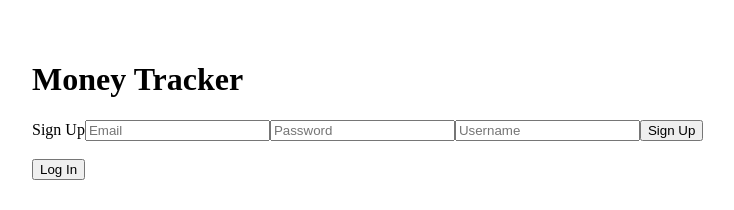
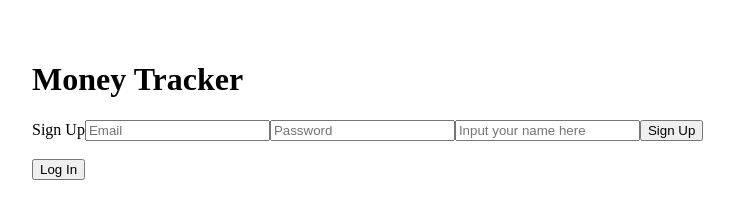
Before and after one commit to kywk23/project-2-THRIFTYCO, a React (Vite) app: page / in a window 1280 px wide. Shown: the top 210 px of the page, without its empty margins (8-742 px from the left). Built offline with nearby package versions, Linux system fonts and the light colour scheme; no server answers.

Commit message:
sign up w displayName works. log in working

```diff
--- a/src/Components/LogInSignUp.jsx
+++ b/src/Components/LogInSignUp.jsx
@@ -1,31 +1,37 @@
 import { createUserWithEmailAndPassword, signInWithEmailAndPassword } from "firebase/auth";
 import { useState } from "react";
-import { auth } from "../firebase";
+import { auth, updateProfileInfo } from "./firebase.jsx";
 
 export default function LogInSignUp() {
   const [email, setEmail] = useState("");
   const [password, setPassword] = useState("");
-  const [username, setUsername] = useState("");
+  const [displayName, setDisplayName] = useState("");
+  const [isLoggedIn, setIsLoggedIn] = useState(false);
 
   const signUp = (e) => {
     e.preventDefault();
-
-    createUserWithEmailAndPassword(auth, email, password, username)
-      .then((userCrendtial) => {
-        console.log("Sign up success", userCrendtial);
+    createUserWithEmailAndPassword(auth, email, password)
+      .then((userCredential) => {
+        console.log("Sign up success", userCredential);
+        const currentUser = userCredential.user;
         setEmail("");
         setPassword("");
-        setUsername("");
+        setDisplayName("");
+        return updateProfileInfo(currentUser, {
+          displayName: displayName,
+        });
       })
-      .catch((err) => {
-        console.log(err);
+
+      .catch((error) => {
+        console.log(error);
       });
   };
 
-  const LogIn = () => {
+  const logIn = () => {
     signInWithEmailAndPassword(auth, email, password)
       .then((userCredential) => {
         console.log(userCredential);
+        setIsLoggedIn(true);
       })
       .catch((err) => {
         console.log(err);
@@ -38,11 +44,16 @@ export default function LogInSignUp() {
         <label>Sign Up</label>
         <input type="email" placeholder="Email" value={email} onChange={(e) => setEmail(e.target.value)} />
         <input type="password" placeholder="Password" value={password} onChange={(e) => setPassword(e.target.value)} />
-        <input type="text" placeholder="Username" value={username} onChange={(e) => setUsername(e.target.value)} />
+        <input
+          type="text"
+          placeholder="Input your name here"
+          value={displayName}
+          onChange={(e) => setDisplayName(e.target.value)}
+        />
         <button type="submit"> Sign Up </button>
       </form>
       <br />
-      <button onClick={LogIn}>Log In</button>
+      <button onClick={logIn}>Log In</button>
     </div>
   );
 }
--- a/src/firebase.jsx
+++ b/src/Components/firebase.jsx
@@ -1,7 +1,7 @@
 import { initializeApp } from "firebase/app";
 import { getDatabase } from "firebase/database";
 import { getStorage } from "firebase/storage";
-import { getAuth } from "firebase/auth";
+import { getAuth, updateProfile } from "firebase/auth";
 
 const firebaseConfig = {
   apiKey: import.meta.env.VITE_SOME_API_KEY,
@@ -18,3 +18,4 @@ const firebaseApp = initializeApp(firebaseConfig);
 export const database = getDatabase(firebaseApp);
 export const storage = getStorage(firebaseApp);
 export const auth = getAuth(firebaseApp);
+export const updateProfileInfo = (user, profile) => updateProfile(user, profile);
```
